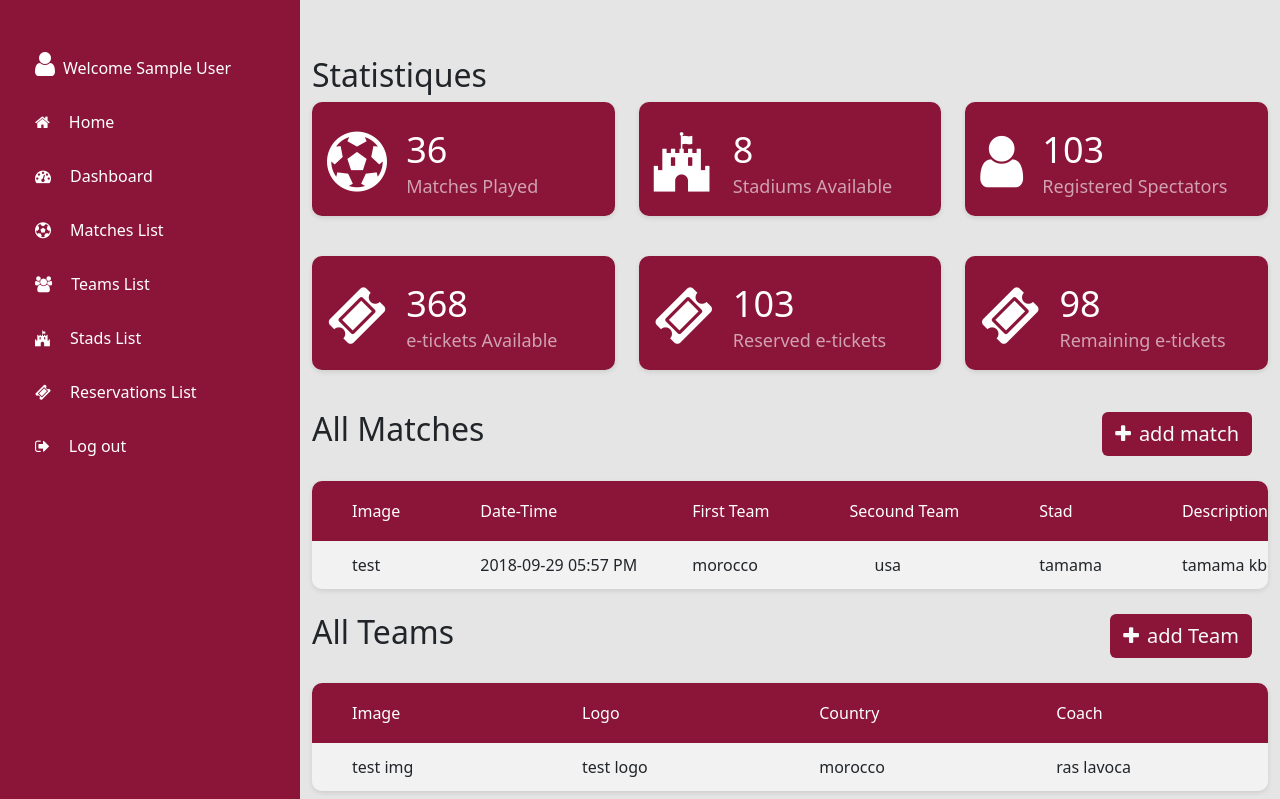
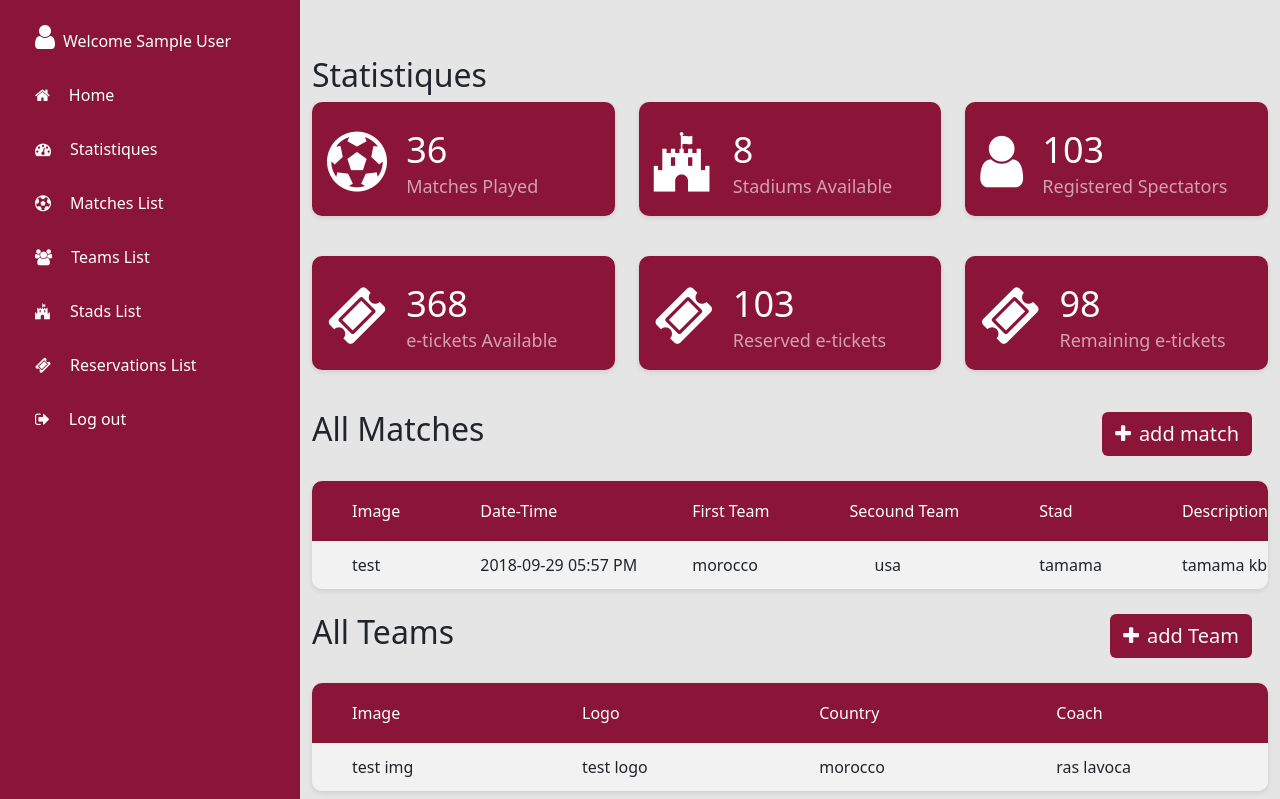
Before and after one commit to ASMAEELKHIRAOUI/FIFA-WC-QATAR22, a PHP site: page /dashboard.php in a window 1280 px wide. Shown: the top 799 px of the page. Run offline with PHP 8.4, Linux system fonts and the light colour scheme; the visitor is signed in with stand-in values (Sample User, id 1).

Commit message:
just test

```diff
--- a/pages/dashboard.php
+++ b/pages/dashboard.php
@@ -1,14 +1,11 @@
 <?php
 include '../include/head.php';
-//include '../include/navbar.php';
+include '../classes/spectateur.class.php';
 
-include '../classes/spectateur.class.php';
 
  if(!isset($_SESSION['name'])){
     header('location:../pages/signin.php');
   }
-
-
 ?>
 
 
@@ -228,7 +225,7 @@
         <!-- MENU SIDEBAR-->
         <aside class="menu-sidebar d-none d-lg-block" id="dashboard">
             <div class="menu-sidebar__content js-scrollbar1 ">
-                <nav class="navbar-sidebar ">
+                <nav class="navbar-sidebar pt-2">
                     <ul class="list-unstyled navbar__list ">
                     <li class="active has-sub">
                             <a href="landingpage.php" class="text-white text-decoration-none">
@@ -240,7 +237,7 @@
                         </li>
                        <li class="active has-sub">
                             <a href="#statistiques" class="text-white text-decoration-none">
-                                <i class="fa fa-tachometer text-white "></i>Dashboard</a>
+                                <i class="fa fa-tachometer text-white "></i>Statistiques</a>
                         </li>
                         <li class="active has-sub">
                             <a href="#table-matches" class="text-white text-decoration-none">
@@ -290,7 +287,7 @@
             <a class="nav-link active text-light" aria-current="page" href="landingpage.php"><i class="fa fa-futbol-o text-white me-2"></i>Home</a>
           </li>
           <li class="nav-item">
-            <a class="nav-link active text-light" aria-current="page" href="#statistiques"><i class="fa fa-tachometer text-white me-2"></i>Dashboard</a>
+            <a class="nav-link active text-light" aria-current="page" href="#statistiques"><i class="fa fa-tachometer text-white me-2"></i>Statistiques</a>
           </li>
           <li class="nav-item">
             <a class="nav-link active text-light" aria-current="page" href="#table-matches"><i class="fa fa-futbol-o text-white me-2"></i>Matches List</a>
--- a/scripts.php/logout.script.php
+++ b/scripts.php/logout.script.php
@@ -8,5 +8,4 @@
     $spectateur->logOut();
 }
 
-
- ?>
+?>
```
